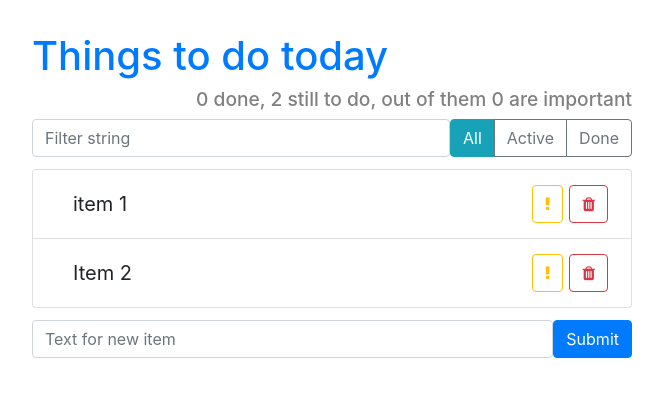
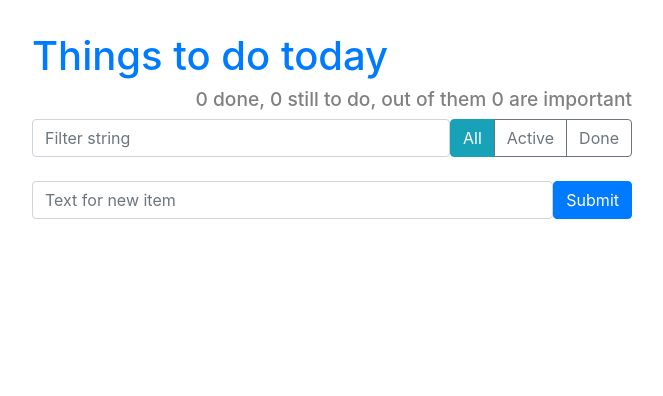
Before and after one commit to aslukin/React_app02, a React (Create React App) app: page / in a window 1280 px wide. Shown: the top 396 px of the page, without its empty margins (308-971 px from the left). Built offline with nearby package versions, Linux system fonts and the light colour scheme.

Commit message:
app logic completed

```diff
--- a/src/App.js
+++ b/src/App.js
@@ -12,10 +12,7 @@ export default class App extends React.Component {
 
   counter = 100;
   state = {
-    todoData: [
-      this.createNewItem('item 1'),
-      this.createNewItem('Item 2')
-    ],
+    todoData: [ ],
     filterString: '',
     filterStatus: FILTER_STATUS_ALL
   }
```
